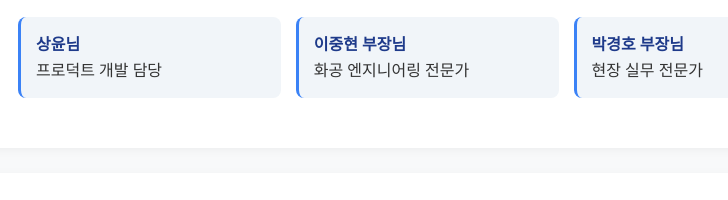
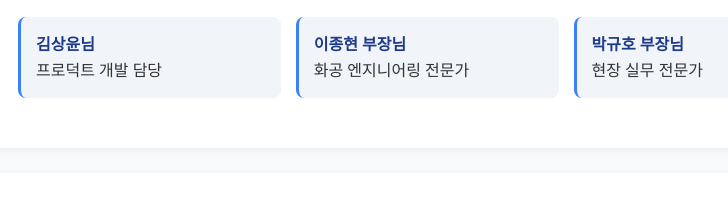
Before and after one commit to celab-kor/My-meeting-notes, a plain HTML site: page 20250913.html in a window 1280 px wide. Shown: the part 349-549 px from the top of the page, 76-804 px from the left. Drawn offline with Linux system fonts and the light colour scheme.

Commit message:
20250913.html

```diff
--- a/20250913.html
+++ b/20250913.html
@@ -285,15 +285,15 @@
             <h2>참석자 정보</h2>
             <div class="participants">
                 <div class="participant">
-                    <strong>상윤님</strong><br>
+                    <strong>김상윤님</strong><br>
                     프로덕트 개발 담당
                 </div>
                 <div class="participant">
-                    <strong>이중현 부장님</strong><br>
+                    <strong>이종현 부장님</strong><br>
                     화공 엔지니어링 전문가
                 </div>
                 <div class="participant">
-                    <strong>박경호 부장님</strong><br>
+                    <strong>박규호 부장님</strong><br>
                     현장 실무 전문가
                 </div>
                 <div class="participant">
```
